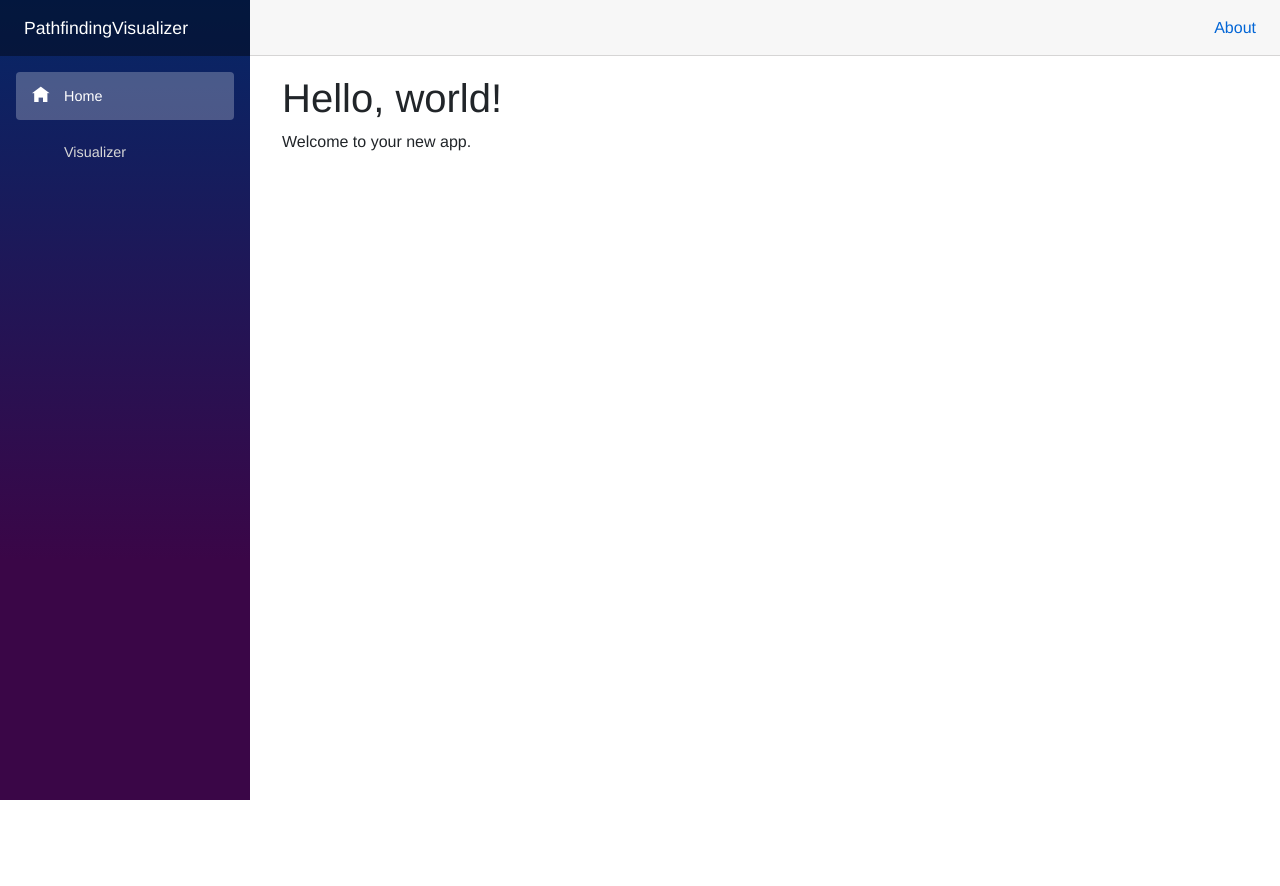
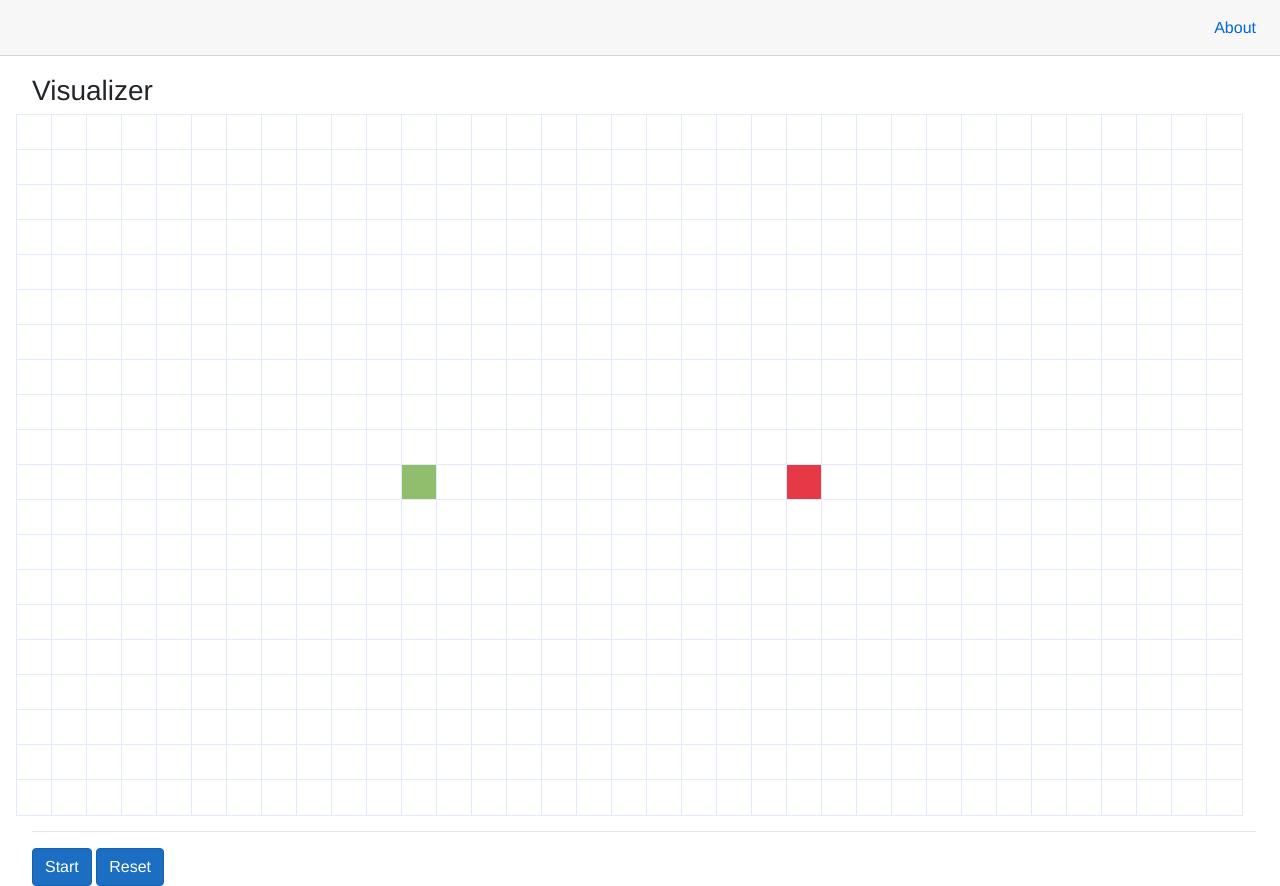
Before and after one commit to Ion-Caus/PathfindingVisualizer, an ASP.NET Core app: page / in a window 1280 px wide. Before the commit the page ends 800 px from the top, so only its background shows below. Run offline with ASP.NET Core 8, Linux system fonts and the light colour scheme; style sheets or scripts are compiled from the project's sources.

Commit message:
redesigned the colors of the grid

```diff
--- a/PathfindingVisualizer/Components/NodeSquare.razor
+++ b/PathfindingVisualizer/Components/NodeSquare.razor
@@ -7,7 +7,7 @@
     .square {
         width: 35px;
         height: 35px;
-        outline: 1px solid grey;
+        outline: 1px solid #e2eafc;
     }
 
     .transition {
@@ -36,31 +36,31 @@
 
 
     .state-Empty {
-        background: white;
+        background: #fff;
     }
 
     .state-Wall {
-        background: black;
+        background: #023047;
     }
 
     .state-Start {
-        background: #4f964f;
+        background: #90be6d;
     }
 
     .state-End {
-        background: #d55454;
+        background: #e63946;
     }
 
     .state-Path {
-        background: #5b81cb;
+        background: #219ebc;
     }
 
     .state-Open {
-        background: #fafa4f;
+        background: #ffc300;
     }
 
     .state-Closed {
-        background: #ffb62b;
+        background: #ff9b54;
     }
 
 </style>
--- a/PathfindingVisualizer/Pages/Index.razor
+++ /dev/null
@@ -1,5 +0,0 @@
-@page "/"
-
-<h1>Hello, world!</h1>
-
-Welcome to your new app.
--- a/PathfindingVisualizer/Pages/Visualizer.razor
+++ b/PathfindingVisualizer/Pages/Visualizer.razor
@@ -1,3 +1,4 @@
+@page "/"
 @page "/visualizer"
 @using PathfindingVisualizer.Models
 @using PathfindingVisualizer.Components
--- a/PathfindingVisualizer/Shared/MainLayout.razor
+++ b/PathfindingVisualizer/Shared/MainLayout.razor
@@ -1,10 +1,6 @@
 @inherits LayoutComponentBase
 
 <div class="page">
-    <div class="sidebar">
-        <NavMenu/>
-    </div>
-
     <div class="main">
         <div class="top-row px-4">
             <a href="http://blazor.net" target="_blank" class="ml-md-auto">About</a>
--- a/PathfindingVisualizer/Shared/NavMenu.razor
+++ b/PathfindingVisualizer/Shared/NavMenu.razor
@@ -9,15 +9,9 @@
     <ul class="nav flex-column">
         <li class="nav-item px-3">
             <NavLink class="nav-link" href="" Match="NavLinkMatch.All">
-                <span class="oi oi-home" aria-hidden="true"></span> Home
+                <span class="oi oi-home" aria-hidden="true"></span> Visualizer
             </NavLink>
         </li>
-        <li class="nav-item px-3">
-            <NavLink class="nav-link" href="visualizer">
-                <span class="oi oi-search" aria-hidden="true"></span> Visualizer
-            </NavLink>
-        </li>
-
     </ul>
 </div>
 
--- a/PathfindingVisualizer/wwwroot/index.html
+++ b/PathfindingVisualizer/wwwroot/index.html
@@ -1,26 +1,51 @@
 <!DOCTYPE html>
-<html lang="en">
+<html lang="en" xmlns="http://www.w3.org/1999/html">
 
 <head>
-    <meta charset="utf-8" />
-    <meta name="viewport" content="width=device-width, initial-scale=1.0, maximum-scale=1.0, user-scalable=no" />
+    <meta charset="utf-8"/>
+    <meta name="viewport" content="width=device-width, initial-scale=1.0, maximum-scale=1.0, user-scalable=no"/>
     <title>PathfindingVisualizer</title>
-    <base href="/" />
-    <link href="css/bootstrap/bootstrap.min.css" rel="stylesheet" />
-    <link href="css/app.css" rel="stylesheet" />
-    <link href="PathfindingVisualizer.styles.css" rel="stylesheet" />
+    <base href="/"/>
+    <link href="css/bootstrap/bootstrap.min.css" rel="stylesheet"/>
+    <link href="css/app.css" rel="stylesheet"/>
+    <link href="PathfindingVisualizer.styles.css" rel="stylesheet"/>
+
+    <link href="css/loader.css" rel="stylesheet"/>
+    <style>
+
+    </style>
 </head>
 
 <body>
-    <div id="app">Loading...</div>
 
-    <div id="blazor-error-ui">
-        An unhandled error has occurred.
-        <a href="" class="reload">Reload</a>
-        <a class="dismiss">🗙</a>
+<div id="app">
+    <div class="container">
+        <div class="loader">
+            <div class="cell animate d-0"></div>
+            <div class="cell animate d-1"></div>
+            <div class="cell"></div>
+            <div class="cell"></div>
+            <div class="cell"></div>
+            <div class="cell animate d-2"></div>
+            <div class="cell"></div>
+            <div class="cell"></div>
+            <div class="cell"></div>
+            <div class="cell animate d-3"></div>
+            <div class="cell animate d-4"></div>
+            <div class="cell animate d-5"></div>
+            <div class="cell"></div>
+            <div class="cell"></div>
+            <div class="cell"></div>
+            <div class="cell"></div>
+        </div>
     </div>
-    <script src="_framework/blazor.webassembly.js"></script>
-    <script src="_content/BlazorAnimate/blazorAnimateInterop.js"></script>
+</div>
+<div id="blazor-error-ui">
+    An unhandled error has occurred.
+    <a href="" class="reload">Reload</a>
+    <a class="dismiss">🗙</a>
+</div>
+<script src="_framework/blazor.webassembly.js"></script>
 </body>
 
 </html>
```
Also changed, not shown: PathfindingVisualizer/wwwroot/css/loader.css (added, +69 -0 lines).
